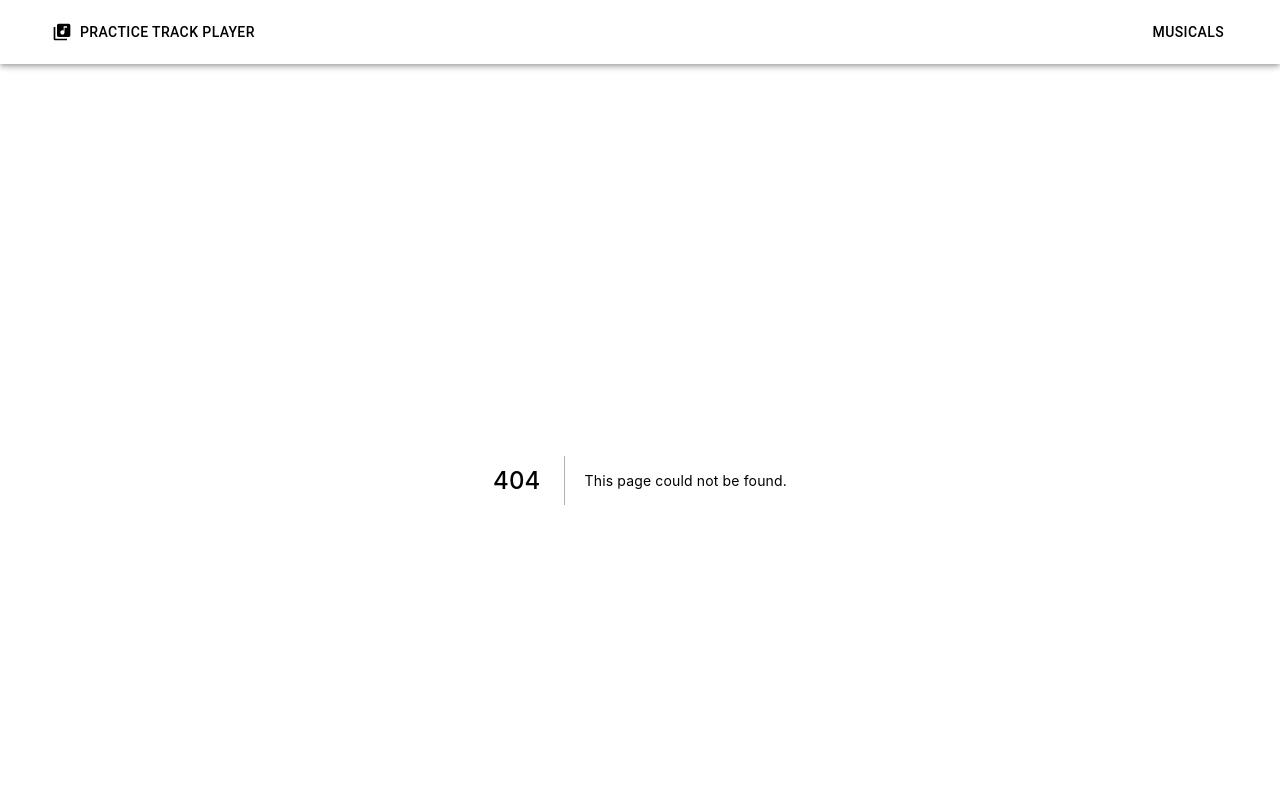
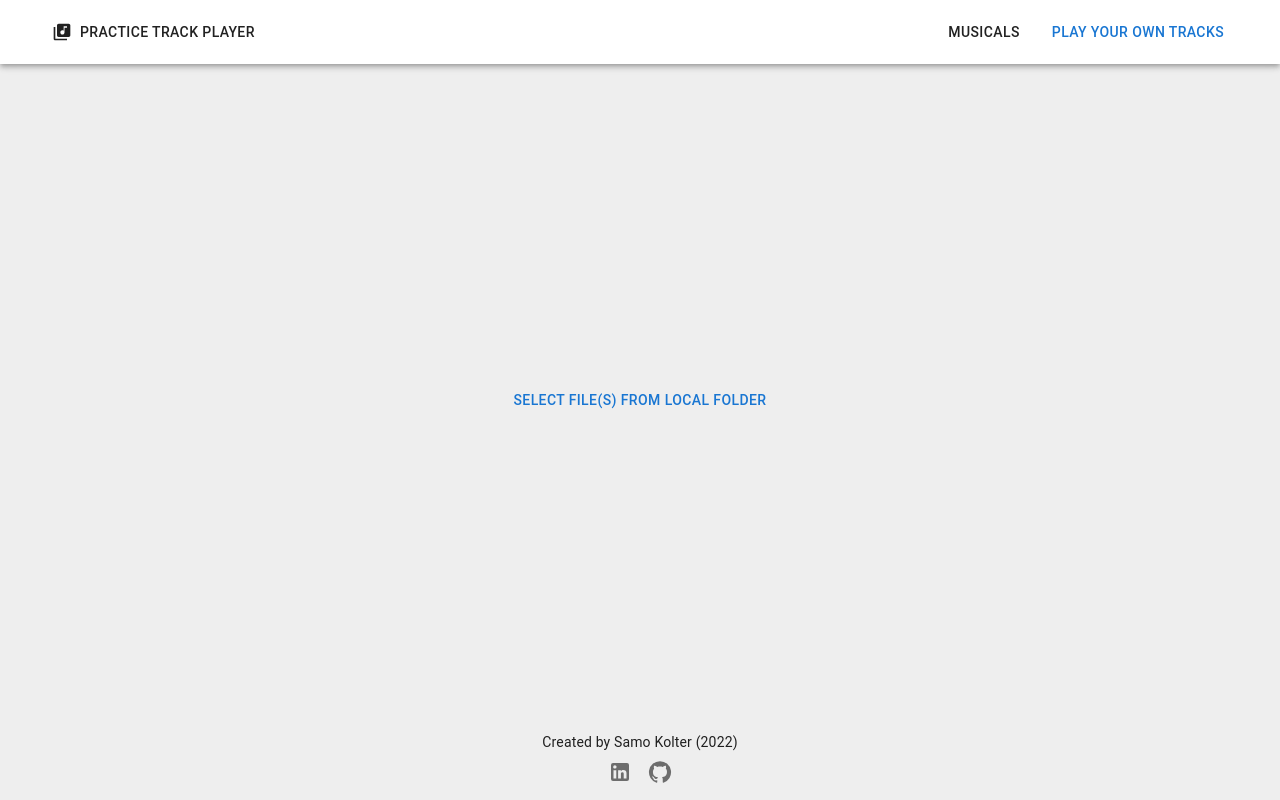
Before and after one commit to Sejmou/practice-track-player, a Next.js app: page /player in a window 1280 px wide. Before the commit this address had no page. Shown: the top 800 px of the page. Built offline with nearby package versions, Linux system fonts and the light colour scheme.

Commit message:
basic file player demo

```diff
--- a/components/layout/Header.tsx
+++ b/components/layout/Header.tsx
@@ -14,7 +14,6 @@ import {
   Button,
   Container,
 } from '@mui/material';
-import Link from 'next/link';
 import MenuIcon from '@mui/icons-material/Menu';
 import { useState, KeyboardEvent } from 'react';
 import { useRouter } from 'next/router';
@@ -31,7 +30,7 @@ const Header = (props: Props) => {
       href: '/musicals',
       text: 'Musicals',
     },
-    // { href: '/player', text: 'Play your own track' },
+    { href: '/player', text: 'Play your own tracks' },
   ];
 
   const handleDrawerKeyEvent = (event: KeyboardEvent<HTMLDivElement>) => {
--- a/frontend/context/musical-context.tsx
+++ b/frontend/context/musical-context.tsx
@@ -6,7 +6,7 @@ import React, {
   useCallback,
 } from 'react';
 
-import { Musical, Song, SongTrack } from '@models';
+import { Musical, MusicalSong, SongTrack } from '@models';
 
 const useMusicalController = (musical: Musical) => {
   const songs = musical.songs;
@@ -27,7 +27,7 @@ const useMusicalController = (musical: Musical) => {
   );
 
   const changeSongHandler = useCallback(
-    (song: Song) => {
+    (song: MusicalSong) => {
       const songIdx = songs.findIndex(s => s.no === song.no);
       if (songIdx === -1) {
         console.warn(
--- a/package.json
+++ b/package.json
@@ -13,6 +13,7 @@
     "@emotion/styled": "^11.10.0",
     "@mui/icons-material": "^5.8.4",
     "@mui/material": "^5.9.3",
+    "@types/wicg-file-system-access": "^2020.9.5",
     "dotenv": "^16.0.1",
     "konva": "^8.3.11",
     "moment": "^2.29.4",
--- a/pages/api/musicals/[musicalId]/[songNo]/index.ts
+++ b/pages/api/musicals/[musicalId]/[songNo]/index.ts
@@ -1,7 +1,7 @@
 import { NextApiRequest, NextApiResponse } from 'next';
-import { Song } from '@models';
+import { MusicalSong } from '@models';
 
 export default async function handler(
   req: NextApiRequest,
-  res: NextApiResponse<Song>
+  res: NextApiResponse<MusicalSong>
 ) {}
--- /dev/null
+++ b/pages/player/index.tsx
@@ -0,0 +1,110 @@
+import Head from 'next/head';
+import { NextPage } from 'next/types';
+import InternalLink from 'next/link';
+import { useCallback, useEffect, useState } from 'react';
+import { Button, SxProps } from '@mui/material';
+import { Box } from '@mui/material';
+import SongPlayer from '@components/SongPlayer/SongPlayer';
+import { Song, SourceData } from '@models';
+
+type Props = {};
+
+const containerStyles: SxProps = {
+  display: 'flex',
+  alignItems: 'center',
+  justifyContent: 'center',
+  position: 'absolute',
+  height: '100vh',
+  width: '100vw',
+  top: 0,
+  left: 0,
+  // minHeight: {
+  //   xs: 473,
+  //   md: 517,
+  // },
+};
+
+type SongData = {
+  song: Song;
+  file: File;
+  sourceData: SourceData;
+  audioBuffer: AudioBuffer;
+};
+
+const Player: NextPage = (props: Props) => {
+  const [audioContext, setAudioContext] = useState<AudioContext>();
+  useEffect(() => {
+    setAudioContext(new AudioContext());
+  }, []);
+
+  console.log('audio ctx', audioContext);
+
+  const [songData, setSongData] = useState<SongData[]>([]);
+
+  const requestFileAccess = useCallback(async () => {
+    if (!audioContext) return;
+    const fileHandles = await window.showOpenFilePicker({
+      multiple: true,
+      types: [
+        {
+          description: 'Audio Files',
+          accept: {
+            'audio/*': ['.mp3', '.ogg'],
+          },
+        },
+      ],
+    });
+    console.log(fileHandles);
+    for (const fileName in fileHandles.entries()) {
+      console.log(fileName);
+    }
+    const files = await Promise.all(fileHandles.map(fh => fh.getFile()));
+    const fileAudioBuffers = await Promise.all(
+      files.map(f => f.arrayBuffer().then(b => audioContext.decodeAudioData(b)))
+    );
+
+    setSongData(
+      files.map((f, i) => ({
+        file: f,
+        song: {
+          title: f.name,
+          no: i.toString(),
+        },
+        sourceData: {
+          src: URL.createObjectURL(f),
+          type: f.type,
+        },
+        audioBuffer: fileAudioBuffers[i],
+      }))
+    );
+  }, []);
+
+  return (
+    <>
+      <Head>
+        <title>Custom Track Player</title>
+        <meta
+          name="description"
+          content="Play your own tracks, right in your browser!"
+        />
+        <link rel="icon" href="/favicon.ico" />
+      </Head>
+      <Box sx={containerStyles}>
+        {songData.length === 0 ? (
+          <Button onClick={requestFileAccess}>
+            Select file(s) from local folder
+          </Button>
+        ) : (
+          <SongPlayer
+            song={songData[0].song}
+            audioElSrcData={songData[0].sourceData}
+            audioBuffer={songData[0].audioBuffer}
+            onNextSong={() => {}}
+            onPreviousSong={() => {}}
+          />
+        )}
+      </Box>
+    </>
+  );
+};
+export default Player;
```
Also changed, not shown: models/index.ts (+5 -5 lines), pages/index.tsx (+28 -2 lines), 1 other file (tests, documents, lock files or other folders).
